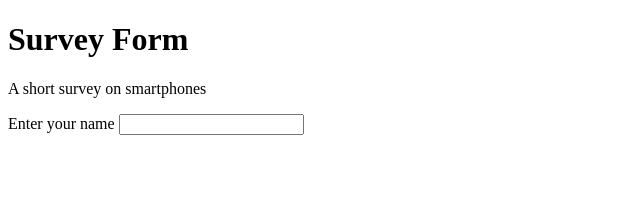
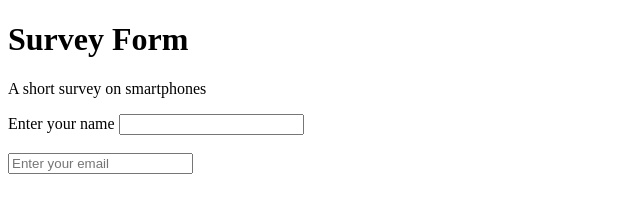
Before and after one commit to mach512/Rajendra_Mohamed_Project, a plain HTML site: page index.html in a window 1280 px wide. Shown: the whole page, without its empty margins (0-640 px from the left). Drawn offline with Linux system fonts and the light colour scheme.

Commit message:
Update index.html

```diff
--- a/index.html
+++ b/index.html
@@ -12,6 +12,8 @@
     <form id="survey-form">
         <label for="name">Enter your name</label>
         <input type="text" id="name" name="name"><br><br>
+        <input type="email" id="email" name="emailid" placeholder="Enter your email"><br>
+
     </form>
 </body>
 </html>
```
